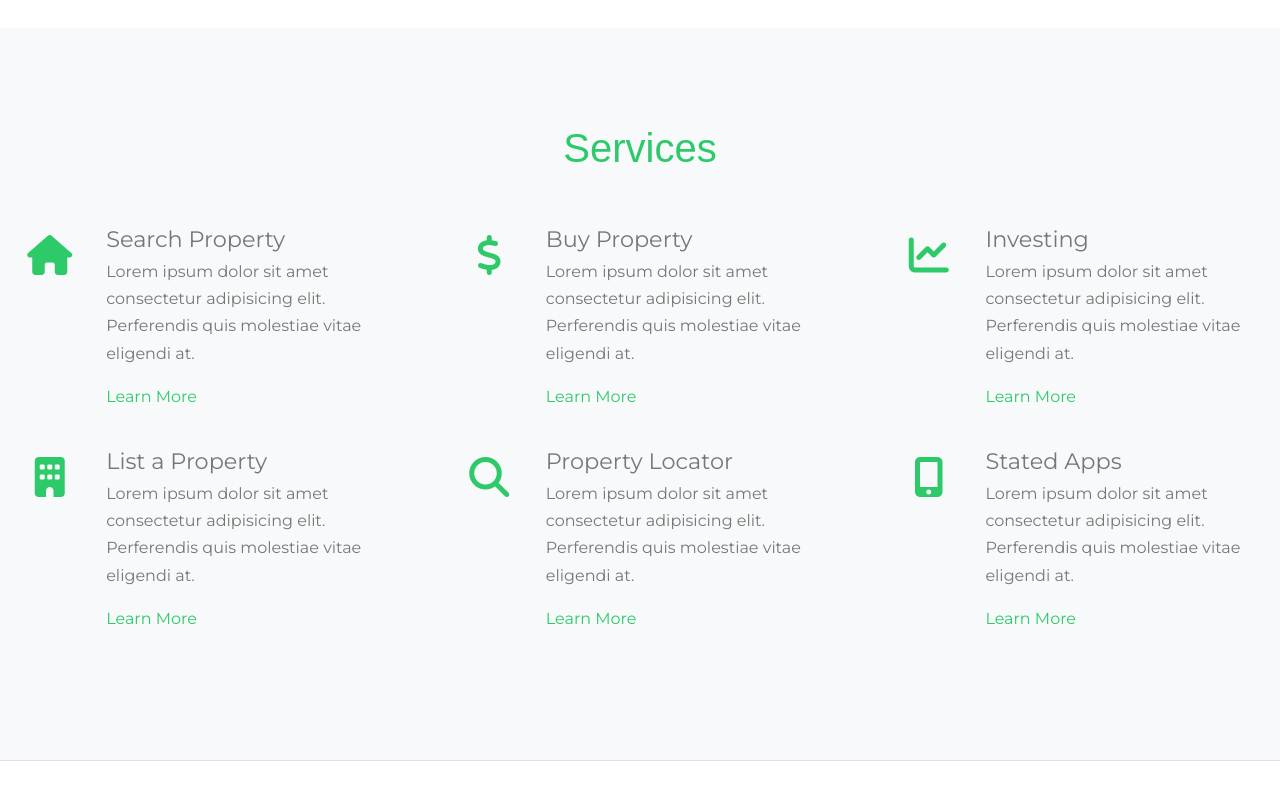
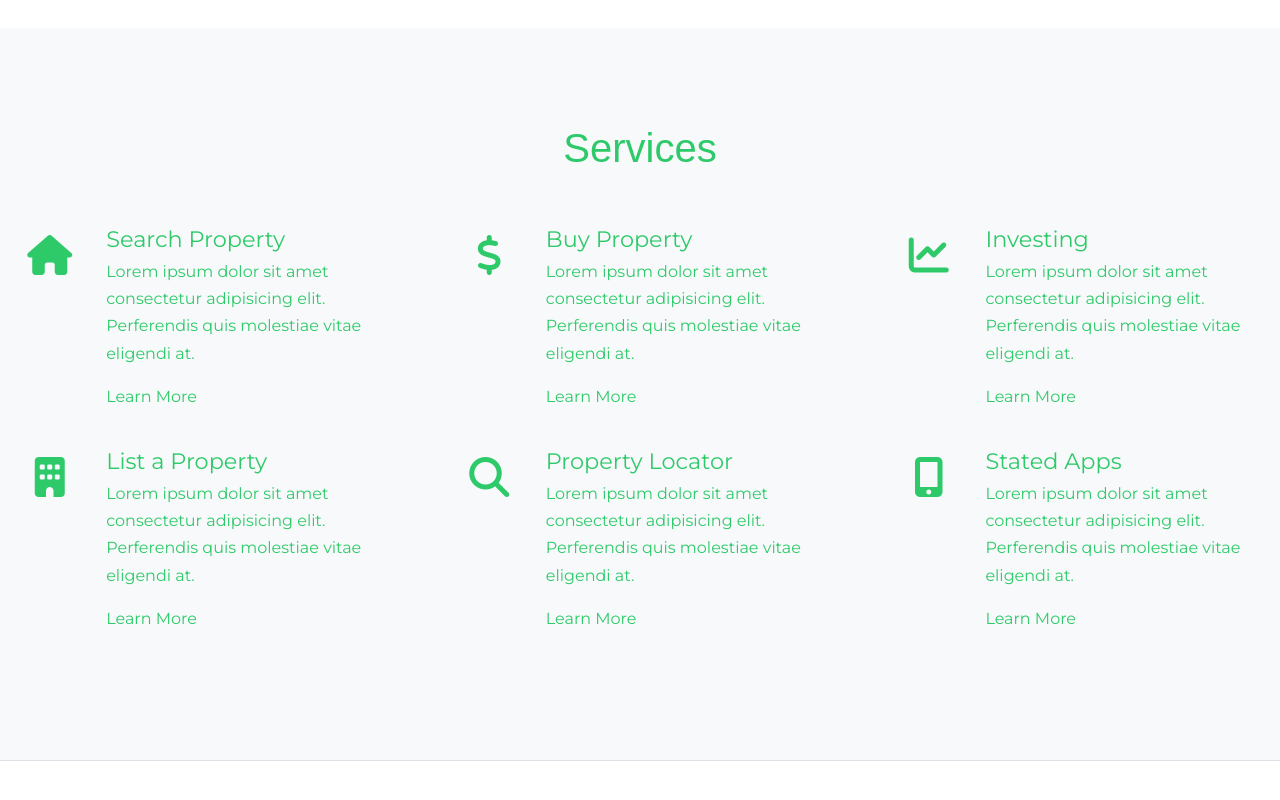
Before and after one commit to Harshakf95/QuantumVentures-Website, a plain HTML site: page index.html in a window 1280 px wide. Shown: the part 900-1700 px from the top of the page. Drawn offline with nearby package versions, Linux system fonts and the light colour scheme.

Commit message:
Eleventh coomit

```diff
--- a/style.css
+++ b/style.css
@@ -20,6 +20,7 @@ body {
 }
 
 .container {
+  color: #2eca6a;
   max-width: 1500px;
   margin: 0 auto;
   padding: 0 12px;
```
